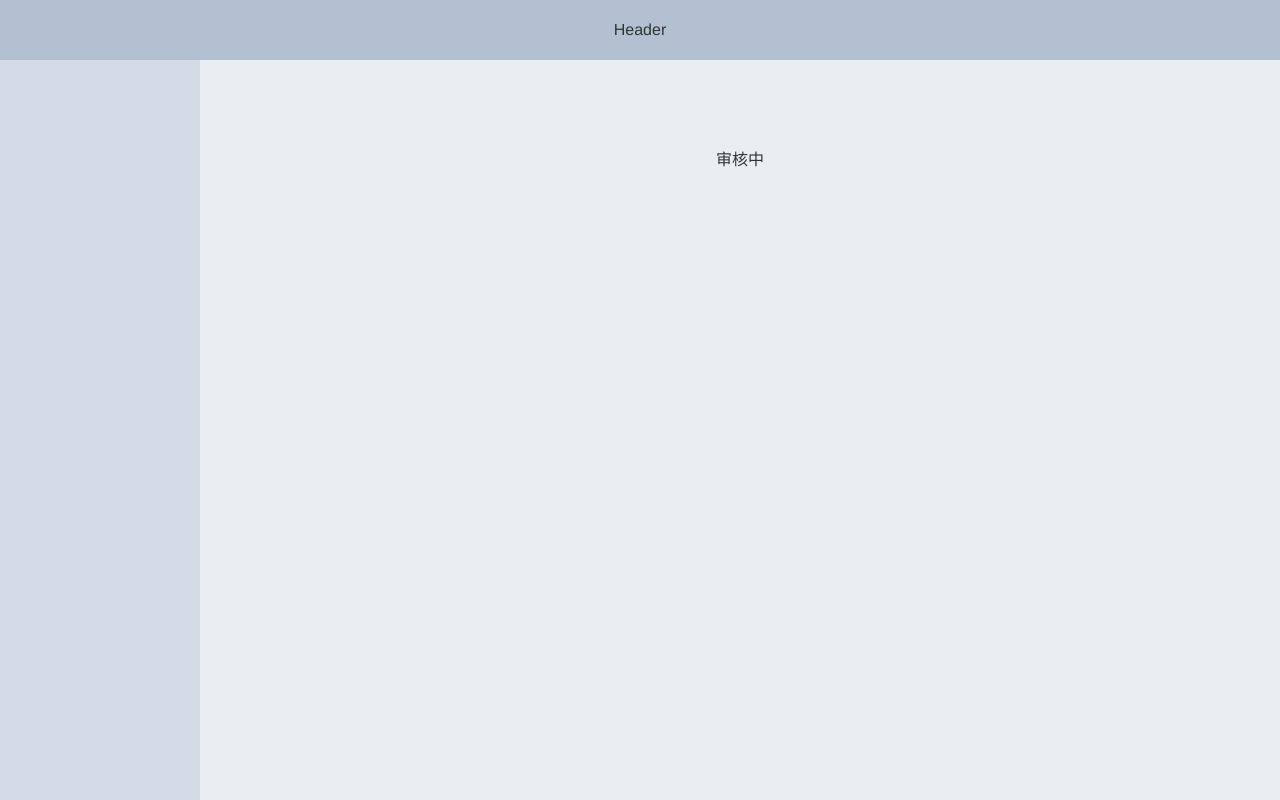
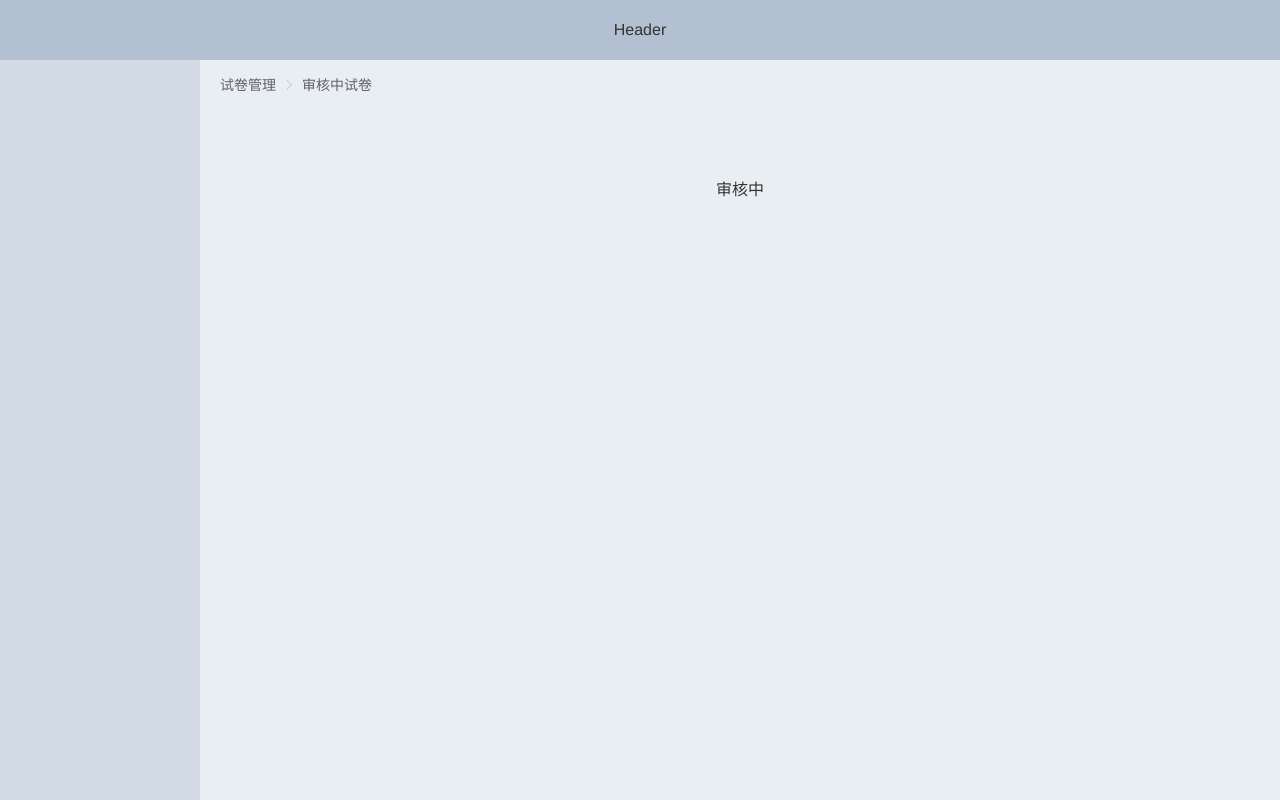
Before and after one commit to zlcmtt/zlcFirstVueDeom, a Vue app: page /index/shijuan/shenhezhong in a window 1280 px wide. Built offline with nearby package versions, Linux system fonts and the light colour scheme.

Commit message:
增加面包屑

```diff
--- a/src/mock/daitishen.js
+++ b/src/mock/daitishen.js
@@ -2,7 +2,6 @@ import Mock from 'mockjs';
 
 Mock.mock('http:127.0.0.1/getListwork', {
   'list|1-100': [{
-    // eslint-disable-next-line no-undef
     date: '@date("yyyy-MM-dd")',
     name: '@name',
     address: '@county(true)',
--- a/src/router/index.js
+++ b/src/router/index.js
@@ -31,6 +31,7 @@ const routes = [
             author: [50, 51],
             meta: {
               keepAlive: true,
+              navName: ['试卷管理', '待提审试卷'],
             },
           },
           {
@@ -39,6 +40,9 @@ const routes = [
             component: () => import('../views/shijuan/child/details'),
             title: '详情',
             author: [],
+            meta: {
+              navName: ['试卷管理', '待提审试卷', '详情'],
+            },
           },
           {
             path: '/index/shijuan/shenhezhong',
@@ -46,6 +50,9 @@ const routes = [
             component: () => import('../views/shijuan/shenhezhong'),
             title: '审核中试卷',
             author: [50, 51],
+            meta: {
+              navName: ['试卷管理', '审核中试卷'],
+            },
           },
           {
             path: '/index/shijuan/bohui',
@@ -53,6 +60,9 @@ const routes = [
             component: () => import('../views/shijuan/bohui'),
             title: '被驳回试卷',
             author: [50, 51],
+            meta: {
+              navName: ['试卷管理', '被驳回试卷'],
+            },
           },
         ],
       },
@@ -69,6 +79,9 @@ const routes = [
             component: () => import('../views/school/guanli'),
             title: '学校管理员',
             author: [50, 51, 52],
+            meta: {
+              navName: ['学校管理', '学校管理员'],
+            },
           },
           {
             path: '/index/school/liebiao',
@@ -76,6 +89,9 @@ const routes = [
             component: () => import('../views/school/liebiao'),
             title: '学校列表',
             author: [50, 51, 52],
+            meta: {
+              navName: ['学校管理', '学校列表'],
+            },
           },
           {
             path: '/index/school/work',
@@ -83,6 +99,9 @@ const routes = [
             component: () => import('../views/school/work'),
             title: '布置作业',
             author: [50, 51],
+            meta: {
+              navName: ['学校管理', '布置作业'],
+            },
           },
         ],
       },
--- /dev/null
+++ b/src/views/NavBar.vue
@@ -0,0 +1,19 @@
+<template>
+      <el-breadcrumb separator="/" separator-class="el-icon-arrow-right">
+<!--        <el-breadcrumb-item :to="{ path: '/' }"></el-breadcrumb-item>-->
+        <el-breadcrumb-item v-for="(item, index) in $route.meta.navName" :key="index">{{item}}</el-breadcrumb-item>
+      </el-breadcrumb>
+</template>
+
+<script>
+export default {
+  name: 'NavBar',
+  created() {},
+};
+</script>
+
+<style  lang="less">
+.el-breadcrumb {
+  line-height: 50px;
+}
+</style>
--- a/src/views/index.vue
+++ b/src/views/index.vue
@@ -20,6 +20,7 @@
         </el-menu>
       </el-aside>
       <el-main>
+          <NavBar/>
           <router-view></router-view>
       </el-main>
     </el-container>
@@ -29,6 +30,7 @@
 <script>
 import { mapState } from 'vuex';
 import router from '../router/index';
+import NavBar from './NavBar';
 
 export default {
   name: 'index',
@@ -45,6 +47,9 @@ export default {
   },
   created() {
     this.routerList = router.options.routes[1].children;
+  },
+  components: {
+    NavBar,
   },
 };
 </script>
@@ -73,6 +78,7 @@ export default {
     color: #333;
     text-align: center;
     line-height: 160px;
-    overflow: auto;
+    overflow: hidden;
+    padding: 0 20px 20px 20px;
   }
 </style>
```
